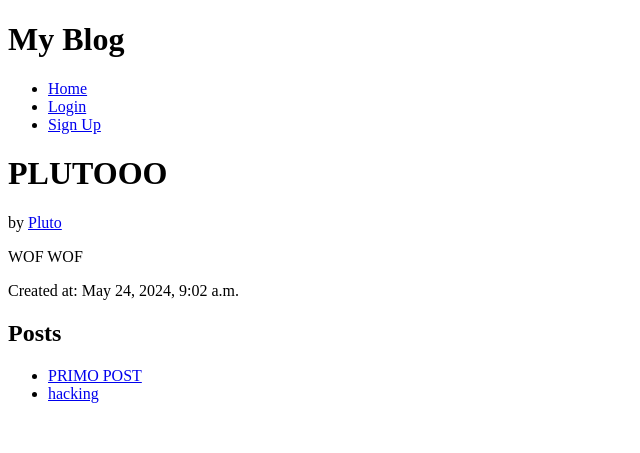
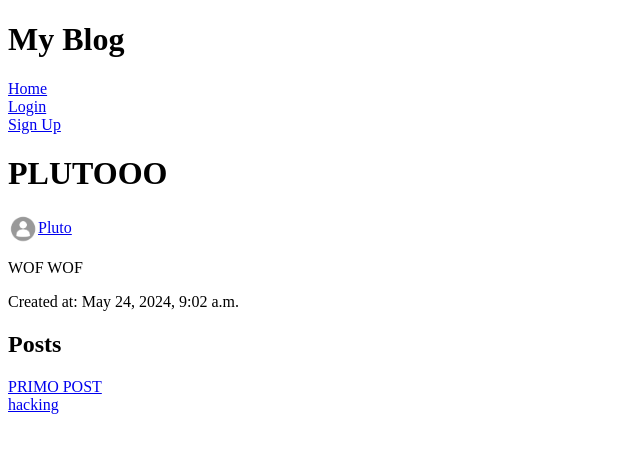
Before and after one commit to Tacce/Django_Blog, a Django app: page /blog/1/ in a window 1280 px wide. Shown: the top 453 px of the page, without its empty margins (0-640 px from the left). Run offline with Django 4.2, Linux system fonts and the light colour scheme; data comes from the database, SQL or seed files in the repository; both versions use the stored data as it was after the commit; parts of the project's set-up code (start-up, migrations or seed data) failed here and were passed over.

Commit message:
Now users have profile images.

```diff
--- a/secondo_parziale/settings.py
+++ b/secondo_parziale/settings.py
@@ -128,3 +128,6 @@ LOGIN_URL = 'login'
 
 MEDIA_URL = '/media/'
 MEDIA_ROOT = BASE_DIR / 'media'
+
+STATIC_URL = '/static/'
+STATICFILES_DIRS = [BASE_DIR / 'static']
--- /dev/null
+++ b/static/style.css
@@ -0,0 +1,14 @@
+ul{
+    list-style: none;
+    padding: 0;
+}
+
+.user-wrapper{
+    display: flex;
+    align-items: center;
+}
+
+.profile-image{
+    width: 30px;
+    height: auto;
+}
--- a/templates/base_generic.html
+++ b/templates/base_generic.html
@@ -1,9 +1,11 @@
+{% load static %}
 <!DOCTYPE html>
 <html lang="en">
 <head>
     <meta charset="UTF-8">
     <meta name="viewport" content="width=device-width, initial-scale=1.0">
     <title>{% block title %}My Blog{% endblock %}</title>
+    <link rel="stylesheet" href="{% static 'style.css' %}">
 </head>
 <body>
     <header>
--- a/templates/blog_detail.html
+++ b/templates/blog_detail.html
@@ -2,7 +2,10 @@
 
 {% block content %}
   <h1>{{ object.title }}</h1>
-<p>by <a href="{% url 'profile' blog.author %}">{{ blog.author }}</a></p>
+<div class="user-wrapper">
+    <img src="{{ blog.author.profile_image.url }}" alt="{{ comment.author.username }}" class="profile-image">
+    <a href="{% url 'profile' blog.author %}">{{ blog.author }}</a>
+</div>
   <p>{{ object.description }}</p>
   <p>Created at: {{ object.created_at }}</p>
     {% if blog.author == user %}
--- a/templates/users/edit_profile.html
+++ b/templates/users/edit_profile.html
@@ -4,7 +4,7 @@
 
 {% block content %}
 <h2>Edit Profile</h2>
-<form method="post">
+<form method="post" enctype="multipart/form-data">
     {% csrf_token %}
     {{ form.as_p }}
     <button type="submit">Save changes</button>
--- a/templates/users/profile.html
+++ b/templates/users/profile.html
@@ -4,7 +4,7 @@
 
 {% block content %}
 <h2>{{ user_profile.username }}'s Profile</h2>
-<!-- <img src="{{ user_profile.profile_image.url }}" alt="Profile Image" style="max-width: 200px;"> -->
+<img src="{{ user_profile.profile_image.url }}" alt="Profile Image" style="max-width: 200px;">
 <p>Bio: {{ user_profile.bio }}</p>
 <p>Email: {{ user_profile.email }}</p>
 <h3> Blogs:</h3>
--- a/users/forms.py
+++ b/users/forms.py
@@ -12,7 +12,7 @@ class CustomUserCreationForm(UserCreationForm):
 class CustomUserChangeForm(UserChangeForm):
     class Meta(UserChangeForm.Meta):
         model = CustomUser
-        fields = ('username', 'email', 'bio')  # profile_image
+        fields = ('username', 'email', 'bio', 'profile_image')
 
     def __init__(self, *args, **kwargs):
         super().__init__(*args, **kwargs)
--- a/users/models.py
+++ b/users/models.py
@@ -1,8 +1,29 @@
 from django.contrib.auth.models import AbstractUser
 from django.db import models
+from PIL import Image
 
 
 class CustomUser(AbstractUser):
-    # profile_image = models.ImageField(upload_to='profile_images/', blank=True, null=True)
+    profile_image = models.ImageField(upload_to='profile_images/', default='default.png')
     email = models.CharField(max_length=200, blank=True)
     bio = models.TextField(blank=True)
+
+    def save(self, *args, **kwargs):
+        super().save(*args, **kwargs)
+        if self.profile_image:
+            img = Image.open(self.profile_image.path)
+
+            width, height = img.size
+            if width > height:
+                left = (width - height) / 2
+                upper = 0
+                right = (width + height) / 2
+                lower = height
+            else:
+                left = 0
+                upper = (height - width) / 2
+                right = width
+                lower = (height + width) / 2
+
+            img = img.crop((left, upper, right, lower))
+            img.save(self.profile_image.path)
```
Also changed, not shown: templates/post_detail.html (+6 -1 lines), db.sqlite3, media/default.png (added), media/profile_images/images.jpg (added), media/profile_images/ssbu.jpg (added), users/migrations/0005_customuser_profile_image.py (added), users/migrations/0006_alter_customuser_profile_image.py (added).
